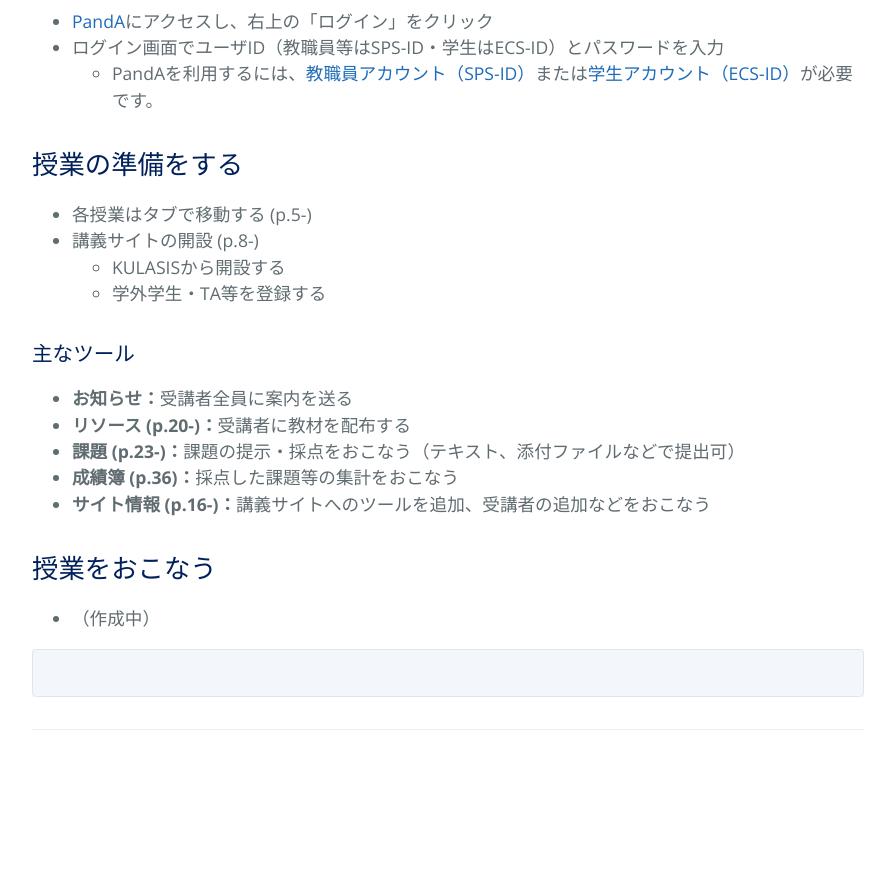
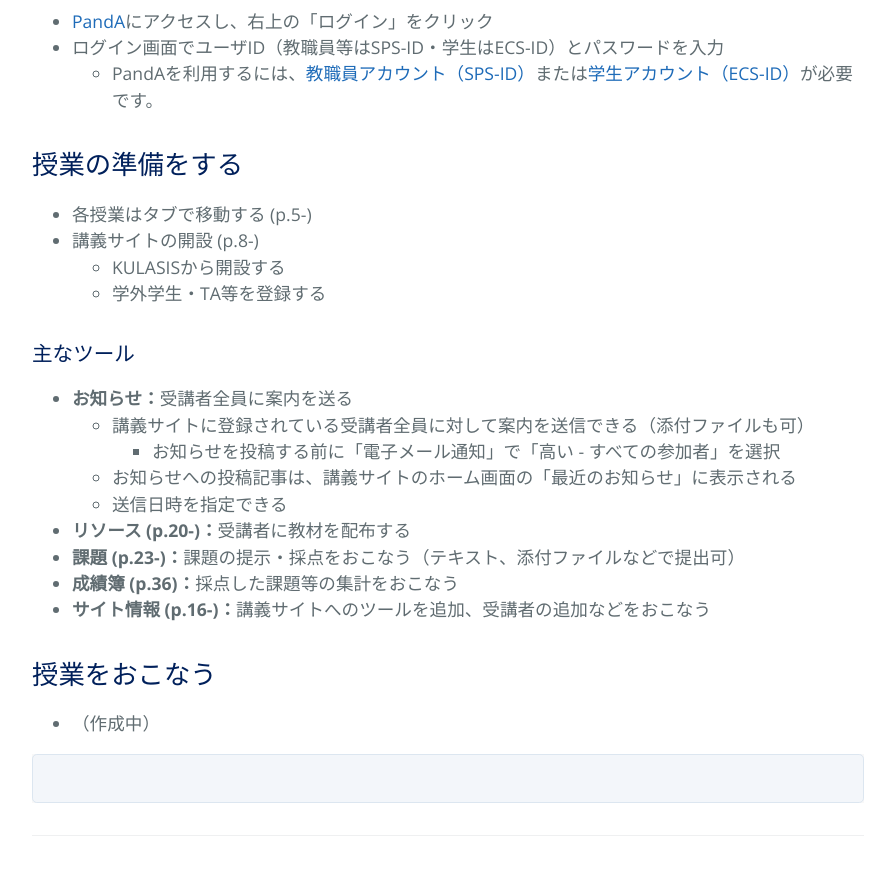
Before and after one commit to kyoto-u/online-edu, a Jekyll site: the page built from panda.md, in a window 1280 px wide and 900 px high, scrolled down 911 px. Shown: the top 875 px of the window, without its empty margins (192-1087 px from the left). Built offline with Jekyll 4.4.1, drawn with Linux system fonts in a browser that asks for light colours; before the commit the page ends 1705 px from its top, so only the background shows below that.

Commit message:
Update panda.md

```diff
--- a/panda.md
+++ b/panda.md
@@ -23,8 +23,7 @@ PandA、Zoom等に関する講習会開催の情報を、以下のサイトで
 
 - <a href="https://panda.ecs.kyoto-u.ac.jp" target="_blank">PandA</a>にアクセスし、右上の「ログイン」をクリック
 - ログイン画面でユーザID（教職員等はSPS-ID・学生はECS-ID）とパスワードを入力
-  - PandAを利用するには、[教職員アカウント（SPS-ID）](http://www.iimc.kyoto-u.ac.jp/ja/services/cert/sps_id/)または[学生アカウント（ECS-ID）](http://www.iimc.kyoto-u.ac.jp/ja/services/cert/ecs_id/use/ecs_account.html)が必要です。
-
+  - PandAを利用するには、<a href="http://www.iimc.kyoto-u.ac.jp/ja/services/cert/sps_id/" target="_blank">教職員アカウント（SPS-ID）</a>または<a href="http://www.iimc.kyoto-u.ac.jp/ja/services/cert/ecs_id/use/ecs_account.html" target="_blank">学生アカウント（ECS-ID）</a>が必要です。
 
 ## 授業の準備をする
 
@@ -35,6 +34,10 @@ PandA、Zoom等に関する講習会開催の情報を、以下のサイトで
 
 ### 主なツール
 - **お知らせ：**受講者全員に案内を送る
+  - 講義サイトに登録されている受講者全員に対して案内を送信できる（添付ファイルも可）
+    - お知らせを投稿する前に「電子メール通知」で「高い - すべての参加者」を選択
+  - お知らせへの投稿記事は、講義サイトのホーム画面の「最近のお知らせ」に表示される
+  - 送信日時を指定できる
 - **リソース (p.20-)：**受講者に教材を配布する
 - **課題 (p.23-)：**課題の提示・採点をおこなう（テキスト、添付ファイルなどで提出可）
 - **成績簿 (p.36)：**採点した課題等の集計をおこなう
```
